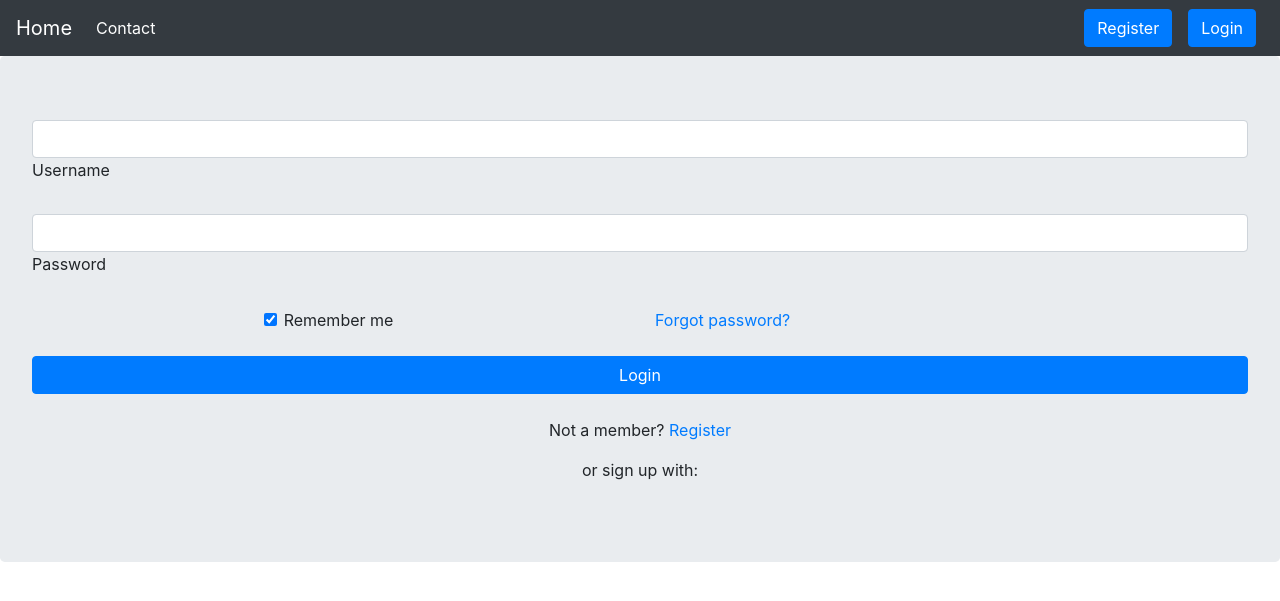
After one commit to Pra-Neel/portfolio, a Django app: page /login/ in a window 1280 px wide. The commit adds this page. Shown: the top 601 px of the page. Run offline with Django 3.2, Linux system fonts and the light colour scheme; some libraries are stand-ins or nearby versions.

Commit message:
error login solved

```diff
--- a/custom_auth/views.py
+++ b/custom_auth/views.py
@@ -5,8 +5,9 @@ import custom_auth
 from django.contrib.auth import authenticate, login, logout
 
 
+
 # Create your views here.
 
 def login(request):
     if request.method == 'GET':
-        return render(request, 'user/login.html')
+        return render(request, 'login.html')
--- a/portfolio_project/settings.py
+++ b/portfolio_project/settings.py
@@ -37,7 +37,7 @@ INSTALLED_APPS = [
     'django.contrib.sessions',
     'django.contrib.messages',
     'django.contrib.staticfiles',
-    'custom_auth',
+    'custom_auth'
 ]
 
 MIDDLEWARE = [
--- a/portfolio_project/urls.py
+++ b/portfolio_project/urls.py
@@ -15,9 +15,11 @@ Including another URLconf
 """
 #from custom_auth import views
 from django.contrib import admin
+from django.conf import settings
+from django.conf.urls.static import static
 from django.urls import path, include #includes ley sabai apps ko urls lai link garcha
 
 urlpatterns = [
     path('admin/', admin.site.urls),
     path('', include('custom_auth.urls')) #yesma apps ko url pattern add gareko
-]
+] + static(settings.STATIC_URL, document_root=settings.STATIC_ROOT) #to access static files where css and js images are kept
--- /dev/null
+++ b/templates/base.html
@@ -0,0 +1,50 @@
+<!doctype html>
+<html lang="en">
+  <head>
+    <!-- Required meta tags -->
+    <meta charset="utf-8">
+    <meta name="viewport" content="width=device-width, initial-scale=1, shrink-to-fit=no">
+
+    <!-- Bootstrap CSS -->
+    <link rel="stylesheet" href="https://maxcdn.bootstrapcdn.com/bootstrap/4.0.0/css/bootstrap.min.css" integrity="sha384-Gn5384xqQ1aoWXA+058RXPxPg6fy4IWvTNh0E263XmFcJlSAwiGgFAW/dAiS6JXm" crossorigin="anonymous">
+
+    <title>{% block title %} {% endblock title %}</title>
+  </head>
+  <body>
+      <div>
+        <nav class="navbar navbar-expand-lg navbar-dark bg-dark">
+          <a class="navbar-brand" href="#">Home</a>
+          <button class="navbar-toggler" type="button" data-toggle="collapse" data-target="#navbarSupportedContent" aria-controls="navbarSupportedContent" aria-expanded="false" aria-label="Toggle navigation">
+            <span class="navbar-toggler-icon"></span>
+          </button>
+
+          <div class="collapse navbar-collapse" id="navbarSupportedContent">
+            <ul class="navbar-nav mr-auto">
+              <li class="nav-item active">
+                <a class="nav-link" href="#">Contact <span class="sr-only">(current)</span></a>
+              </li>
+              </li>
+            </ul>
+            <ul class="nav navbar-nav navbar-right">
+              {% if user.is_authenticated %}
+                <a href="#" class="mx-2 text-white"> Hello, {{user.username}}</a>
+
+                <li><a href="#" class="btn btn-primary"></span>Logout</a></li>
+              {% else %}
+                <li><a href="#" class="btn btn-primary mx-2">Register</a></li>
+                <li><a href="#" class="btn btn-primary mx-2"></span> Login</a></li>
+              {% endif %}
+            </ul>
+          </div>
+        </nav>
+          <div class="jumbotron">
+            {% block content %} {% endblock content %}
+          </div>
+      </div>
+    <!-- Optional JavaScript -->
+    <!-- jQuery first, then Popper.js, then Bootstrap JS -->
+    <script src="https://code.jquery.com/jquery-3.2.1.slim.min.js" integrity="sha384-KJ3o2DKtIkvYIK3UENzmM7KCkRr/rE9/Qpg6aAZGJwFDMVNA/GpGFF93hXpG5KkN" crossorigin="anonymous"></script>
+    <script src="https://cdnjs.cloudflare.com/ajax/libs/popper.js/1.12.9/umd/popper.min.js" integrity="sha384-ApNbgh9B+Y1QKtv3Rn7W3mgPxhU9K/ScQsAP7hUibX39j7fakFPskvXusvfa0b4Q" crossorigin="anonymous"></script>
+    <script src="https://maxcdn.bootstrapcdn.com/bootstrap/4.0.0/js/bootstrap.min.js" integrity="sha384-JZR6Spejh4U02d8jOt6vLEHfe/JQGiRRSQQxSfFWpi1MquVdAyjUar5+76PVCmYl" crossorigin="anonymous"></script>
+  </body>
+</html>
--- a/custom_auth/templates/login.html
+++ b/templates/login.html
@@ -1,5 +1,5 @@
-{% extends 'core/base.html' %}
-{%load staticfiles %}
+{% extends 'base.html' %}
+{%load static %}
 {% block title %} Login {% endblock title %}
 
 {% block content %}
```
Also changed, not shown: custom_auth/templates/base.html (deleted).
